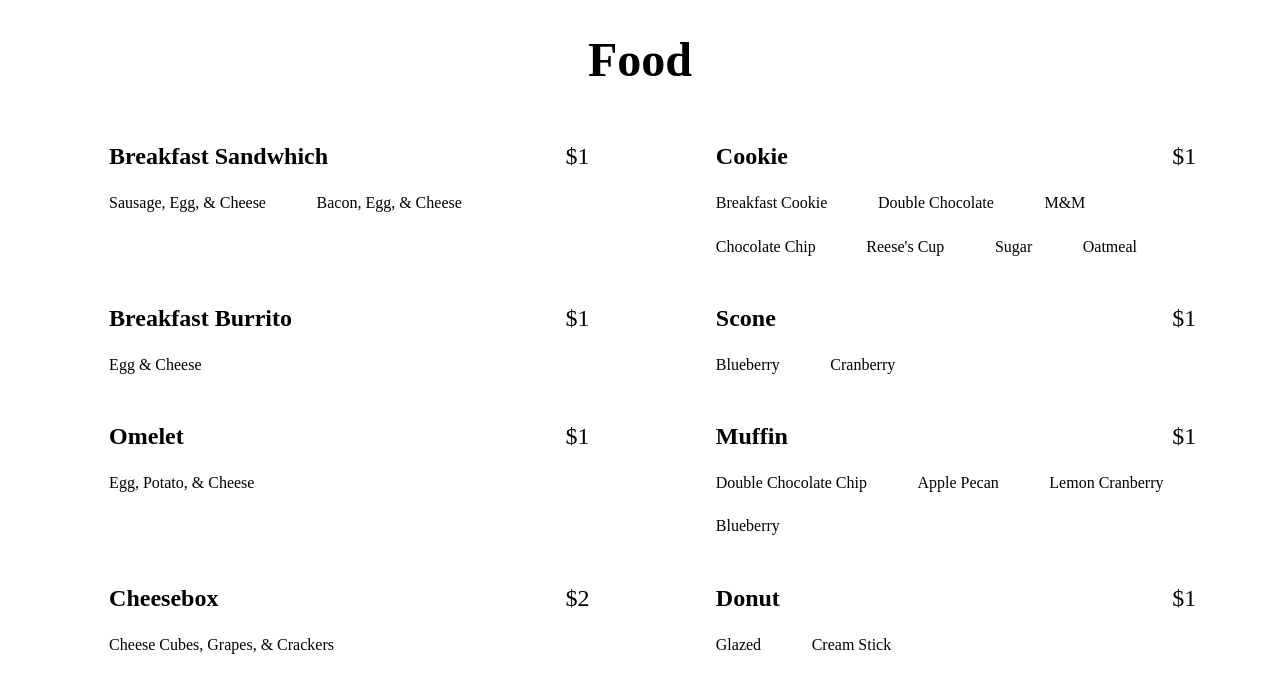
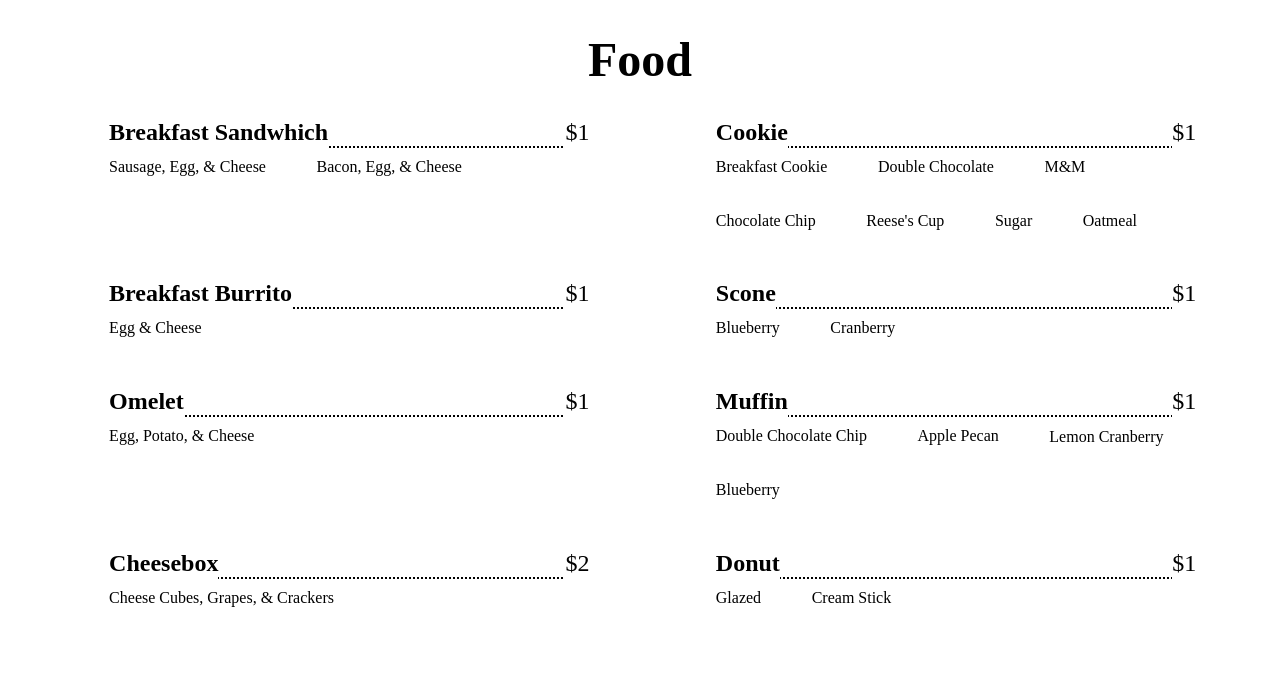
Before and after one commit to NateShetler/chapel-gc-cafe, an Angular app: page /menu in a window 1280 px wide. Shown: the top 690 px of the page. Built offline with nearby package versions, Linux system fonts and the light colour scheme.

Commit message:
add dotted line between name and price

```diff
--- a/src/app/components/menu/menu-items/menu-items.component.css
+++ b/src/app/components/menu/menu-items/menu-items.component.css
@@ -4,8 +4,14 @@
     float: left;
     text-align: left;
     padding-left: 8%;
+    padding-bottom: 2%;
     width: 40%;
     height: 30%;
+}
+
+.name
+{
+    border-bottom: solid white;
 }
 
 /* This is for the different subtypes of items on the menu*/
@@ -18,10 +24,20 @@
     height: auto;
     padding-right: 10%;
     padding-bottom: 5%;
+    padding-top: 2%;
 }
 
 .price
 {
     float: right;
     padding-right: 5%;
+    clear: both;
+    border-bottom: solid white ;
 }
+
+.dottedLine
+{
+    font-size: medium;
+    border-bottom: 2px dotted black;
+    width: 100%;
+}
--- a/src/app/components/menu/menu-items/menu-items.component.html
+++ b/src/app/components/menu/menu-items/menu-items.component.html
@@ -1,11 +1,12 @@
 <div>
     <div class="item">
-        <p>
-            <b>{{menuItem.item}}</b>
+        <div>
+            <span class="name"><b>{{menuItem.item}}</b></span>
             <span class="price"> ${{menuItem.price}} </span>
-        </p>
-            <span *ngFor="let flavor of menuItem.flavors; let i = index">
-                <div class="flavor" >{{menuItem.flavors[i]}} </div>
-            </span>
+            <div class="dottedLine"></div>
+        </div>
+        <span *ngFor="let flavor of menuItem.flavors; let i = index">
+            <div class="flavor" >{{menuItem.flavors[i]}} </div>
+        </span>
     </div>
 </div>
--- a/src/app/components/menu/menu.component.ts
+++ b/src/app/components/menu/menu.component.ts
@@ -22,42 +22,50 @@ export class MenuComponent implements OnInit {
       {
         item: "Breakfast Sandwhich",
         price: 1,
-        flavors: ["Sausage, Egg, & Cheese", "Bacon, Egg, & Cheese "]
+        flavors: ["Sausage, Egg, & Cheese", "Bacon, Egg, & Cheese "],
+        isFood: true
       },
       {
         item: "Cookie",
         price: 1,
-        flavors: ["Breakfast Cookie", "Double Chocolate", "M&M", "Chocolate Chip", "Reese's Cup", "Sugar", "Oatmeal"]
+        flavors: ["Breakfast Cookie", "Double Chocolate", "M&M", "Chocolate Chip", "Reese's Cup", "Sugar", "Oatmeal"],
+        isFood: true
       },
       {
         item: "Breakfast Burrito",
         price: 1,
-        flavors: ["Egg & Cheese"]
+        flavors: ["Egg & Cheese"],
+        isFood: true
       },
       {
         item: "Scone",
         price: 1,
-        flavors: ["Blueberry", "Cranberry"]
+        flavors: ["Blueberry", "Cranberry"],
+        isFood: true
       },
       {
         item: "Omelet",
         price: 1,
-        flavors: ["Egg, Potato, & Cheese"]
+        flavors: ["Egg, Potato, & Cheese"],
+        isFood: true
       },
       {
         item: "Muffin",
         price: 1,
-        flavors: ["Double Chocolate Chip", "Apple Pecan", "Lemon Cranberry", "Blueberry"]
+        flavors: ["Double Chocolate Chip", "Apple Pecan", "Lemon Cranberry", "Blueberry"],
+        isFood: true
       },
       {
         item: "Cheesebox",
         price: 2,
-        flavors: ["Cheese Cubes, Grapes, & Crackers"]
+        flavors: ["Cheese Cubes, Grapes, & Crackers"],
+        isFood: true
       },
       {
         item: "Donut",
         price: 1,
-        flavors: ["Glazed", "Cream Stick"]
+        flavors: ["Glazed", "Cream Stick"],
+        isFood: true
       }
     ]
   }
--- a/src/app/components/menu/models/MenuItem.ts
+++ b/src/app/components/menu/models/MenuItem.ts
@@ -3,4 +3,7 @@ export class MenuItem {
     item:string;
     price:number;
     flavors:string[];
+    isFood:boolean;
+
+    // Add hot or iced for drinks
 }
```
